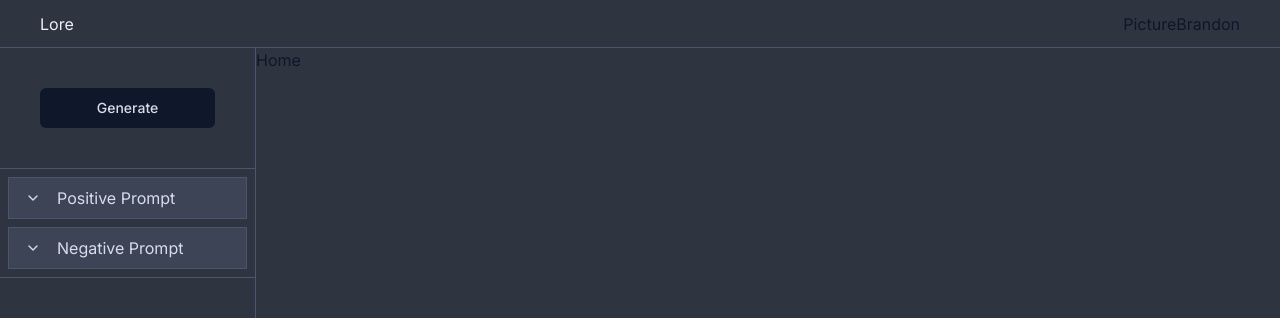
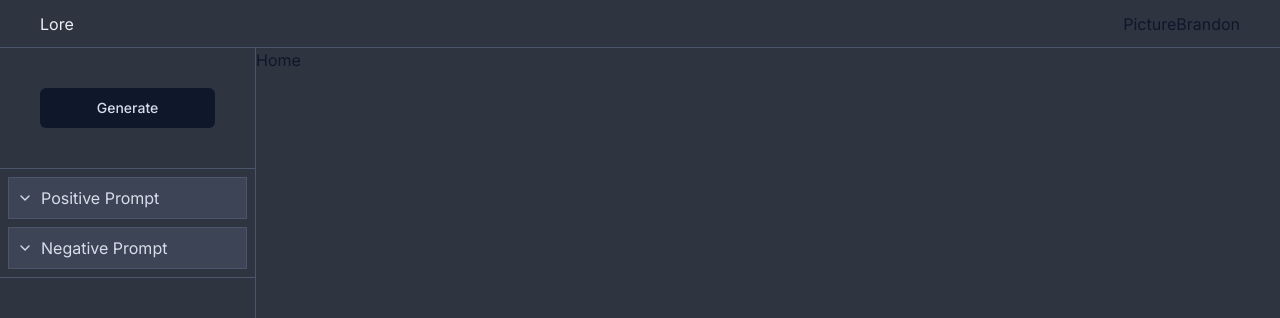
Before and after one commit to brandontor/lore, a Next.js app: page / in a window 1280 px wide. Shown: the top 318 px of the page. Built offline with nearby package versions, Linux system fonts and the light colour scheme.

Commit message:
adjusted some slight styling

```diff
--- a/components/ui/accordion.tsx
+++ b/components/ui/accordion.tsx
@@ -24,7 +24,7 @@ const AccordionTrigger = React.forwardRef<
   React.ElementRef<typeof AccordionPrimitive.Trigger>,
   React.ComponentPropsWithoutRef<typeof AccordionPrimitive.Trigger>
 >(({ className, children, ...props }, ref) => (
-  <AccordionPrimitive.Header className="flex pl-4">
+  <AccordionPrimitive.Header className="flex pl-2">
     <AccordionPrimitive.Trigger
       ref={ref}
       className={cn(
@@ -33,7 +33,7 @@ const AccordionTrigger = React.forwardRef<
       )}
       {...props}
     >
-      <ChevronDown className="h-4 w-4 mr-4 transition-transform duration-200" />
+      <ChevronDown className="h-4 w-4 mr-2 transition-transform duration-200" />
       {children}
     </AccordionPrimitive.Trigger>
   </AccordionPrimitive.Header>
```
